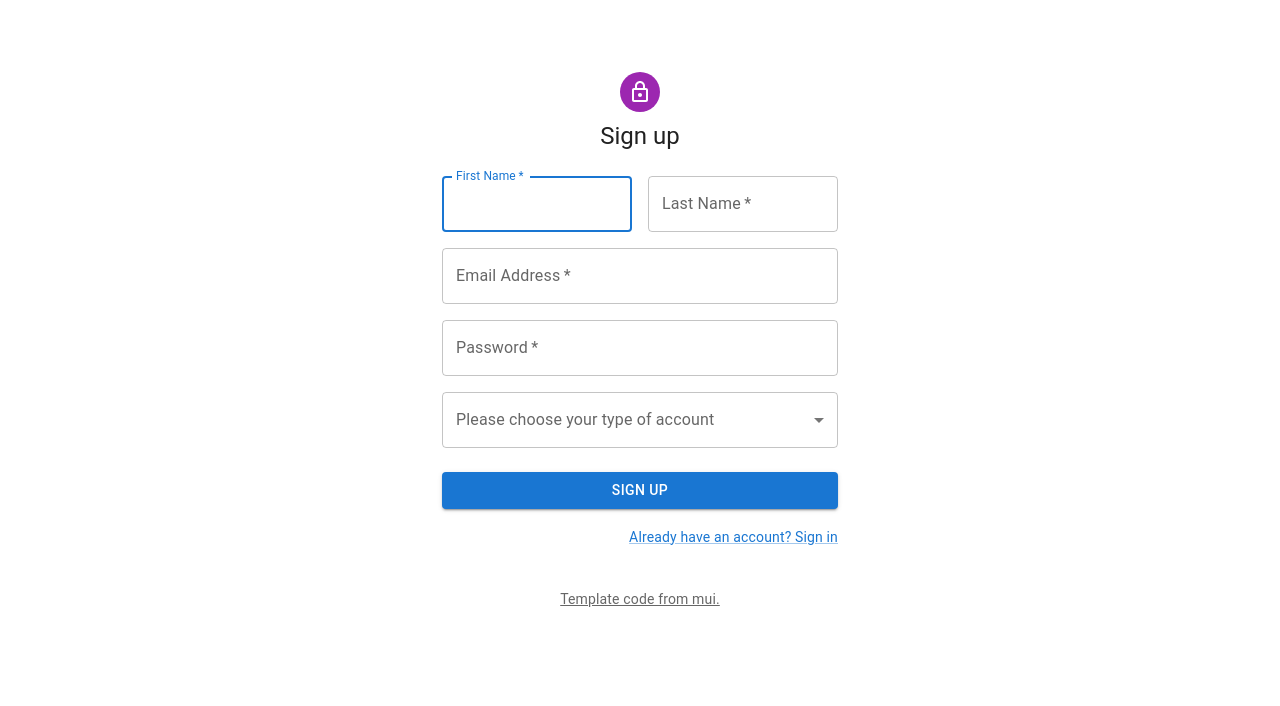
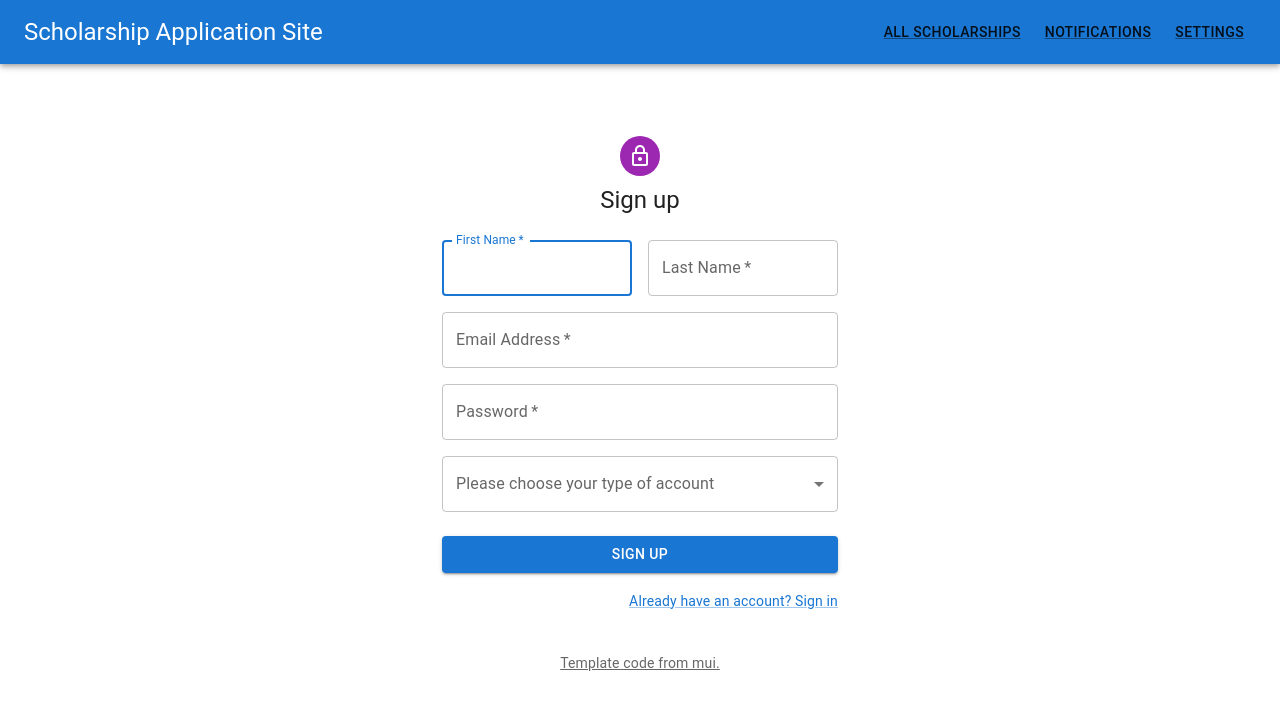
Before and after one commit to ECE493-W22G6/scholarship-application-site, a React (Create React App) app in the folder client/: page /signup in a window 1280 px wide. Shown: the top 706 px of the page. Built offline with nearby package versions, Linux system fonts and the light colour scheme.

Commit message:
Working login and register

```diff
--- /dev/null
+++ b/client/src/components/NavBar.js
@@ -0,0 +1,45 @@
+import React from "react";
+import { AppBar, Toolbar, Typography, Link } from "@mui/material";
+
+const NavBar = () => {
+    return (
+      <React.Fragment>
+        <AppBar position="sticky">
+          <Toolbar>
+            {/* content */}
+            <Typography variant="h5" color="inherit" noWrap sx={{ flexGrow: 1 }}>
+              Scholarship Application Site
+            </Typography>
+            <nav align="right">
+              <Link
+                variant="button"
+                color="text.primary"
+                href="/scholarshipList"
+                sx={{ my: 1, mx: 1.5 }}
+              >
+                All scholarships
+              </Link>
+              <Link
+                variant="button"
+                color="text.primary"
+                href="/notifications"
+                sx={{ my: 1, mx: 1.5 }}
+              >
+                Notifications
+              </Link>
+              <Link
+                variant="button"
+                color="text.primary"
+                href="/settings"
+                sx={{ my: 1, mx: 1.5 }}
+              >
+                Settings
+              </Link>
+            </nav>
+          </Toolbar>
+        </AppBar>
+      </React.Fragment>
+    );
+  };
+
+export default NavBar
--- a/client/src/components/Organization.js
+++ b/client/src/components/Organization.js
@@ -1,15 +1,11 @@
 import {
-  AppBar,
   Avatar,
   CircularProgress,
   Container,
   GlobalStyles,
   Grid,
-  Link,
   Paper,
   Stack,
-  Toolbar,
-  Typography,
 } from "@mui/material";
 // import {Button, Card, Row, Preloader, Col} from 'react-materialize';
 import axios from "axios";
@@ -18,6 +14,7 @@ import useSWR from "swr";
 // import {Link} from 'react-router-dom';
 import "./App.css";
 import ScholarshipList from "./ScholarshipList";
+import NavBar from "./NavBar";
 
 const Organization = () => {
   return (
@@ -33,47 +30,6 @@ const Organization = () => {
         </Stack>
       </Container>
     </div>
-  );
-};
-
-const NavBar = () => {
-  return (
-    <React.Fragment>
-      <AppBar position="sticky">
-        <Toolbar>
-          {/* content */}
-          <Typography variant="h5" color="inherit" noWrap sx={{ flexGrow: 1 }}>
-            Scholarship Application Site
-          </Typography>
-          <nav align="right">
-            <Link
-              variant="button"
-              color="text.primary"
-              href="/scholarshipList"
-              sx={{ my: 1, mx: 1.5 }}
-            >
-              All scholarships
-            </Link>
-            <Link
-              variant="button"
-              color="text.primary"
-              href="/notifications"
-              sx={{ my: 1, mx: 1.5 }}
-            >
-              Notifications
-            </Link>
-            <Link
-              variant="button"
-              color="text.primary"
-              href="/settings"
-              sx={{ my: 1, mx: 1.5 }}
-            >
-              Settings
-            </Link>
-          </nav>
-        </Toolbar>
-      </AppBar>
-    </React.Fragment>
   );
 };
 
--- a/client/src/components/SignIn.js
+++ b/client/src/components/SignIn.js
@@ -1,6 +1,7 @@
 // Code borrowed from: https://github.com/mui/material-ui/blob/v5.5.2/docs/data/material/getting-started/templates/sign-in/SignIn.js
 
 import LockOutlinedIcon from "@mui/icons-material/LockOutlined";
+import { Backdrop, CircularProgress } from "@mui/material";
 import Avatar from "@mui/material/Avatar";
 import Box from "@mui/material/Box";
 import Button from "@mui/material/Button";
@@ -13,6 +14,8 @@ import TextField from "@mui/material/TextField";
 import Typography from "@mui/material/Typography";
 import axios from "axios";
 import * as React from "react";
+import { Navigate } from "react-router";
+import NavBar from "./NavBar";
 
 function Copyright(props) {
   return (
@@ -35,6 +38,10 @@ function Copyright(props) {
 const theme = createTheme();
 
 export default function SignIn() {
+  const [redirect, setRedirect] = React.useState(false);
+  const [isLoading, setisLoading] = React.useState(false);
+
+
   const handleSubmit = (event) => {
     event.preventDefault();
     const data = new FormData(event.currentTarget);
@@ -46,6 +53,7 @@ export default function SignIn() {
     });
 
     if (email && password) {
+      setisLoading(true);
       axios
         .post("/api/users/login/", {
           email: data.get("email"),
@@ -55,6 +63,7 @@ export default function SignIn() {
           if (resp.status === 200) {
             console.log("Login successful");
             localStorage.setItem("userId", resp.data.id);
+            setRedirect(true);
           }
         })
         .catch((e) => {
@@ -65,6 +74,14 @@ export default function SignIn() {
 
   return (
     <ThemeProvider theme={theme}>
+      {redirect && <Navigate to="/"/>}
+      <Backdrop
+          sx={{ color: '#fff', zIndex: (theme) => theme.zIndex.drawer + 1 }}
+          open={isLoading}
+        >
+        <CircularProgress color="inherit" />
+      </Backdrop>
+        <NavBar/>
       <Container component="main" maxWidth="xs">
         <CssBaseline />
         <Box
--- a/client/src/components/SignUp.js
+++ b/client/src/components/SignUp.js
@@ -1,6 +1,7 @@
 // Code borrowed from: https://github.com/mui/material-ui/blob/v5.5.2/docs/data/material/getting-started/templates/sign-up/SignUp.js
 
 import LockOutlinedIcon from "@mui/icons-material/LockOutlined";
+import { Backdrop, CircularProgress } from "@mui/material";
 import Avatar from "@mui/material/Avatar";
 import Box from "@mui/material/Box";
 import Button from "@mui/material/Button";
@@ -17,6 +18,9 @@ import TextField from "@mui/material/TextField";
 import Typography from "@mui/material/Typography";
 import axios from "axios";
 import * as React from "react";
+import { Navigate } from 'react-router-dom';
+import NavBar from "./NavBar";
+
 
 function Copyright(props) {
   return (
@@ -37,6 +41,8 @@ const theme = createTheme();
 
 export default function SignUp() {
   const [userType, setUserType] = React.useState("");
+  const [redirect, setRedirect] = React.useState(false);
+  const [isLoading, setisLoading] = React.useState(false);
 
   const handleChange = (event) => {
     setUserType(event.target.value);
@@ -60,6 +66,7 @@ export default function SignUp() {
     if (!(firstName && lastName && email && password && type)) {
       return;
     }
+    setisLoading(true);
     axios
       .post("/api/users/register/", {
         first_name: data.get("firstName"),
@@ -70,6 +77,9 @@ export default function SignUp() {
       })
       .then((resp) => {
         console.log(`recv'd resp: ${resp}`);
+        if (resp.status === 201) {
+          setRedirect(true);
+        }
       })
       .catch((e) => {
         console.log(e);
@@ -78,6 +88,14 @@ export default function SignUp() {
 
   return (
     <ThemeProvider theme={theme}>
+      <Backdrop
+          sx={{ color: '#fff', zIndex: (theme) => theme.zIndex.drawer + 1 }}
+          open={isLoading}
+        >
+        <CircularProgress color="inherit" />
+      </Backdrop>
+      {redirect && <Navigate to="/signin"/>}
+      <NavBar/>
       <Container component="main" maxWidth="xs">
         <CssBaseline />
         <Box
```
